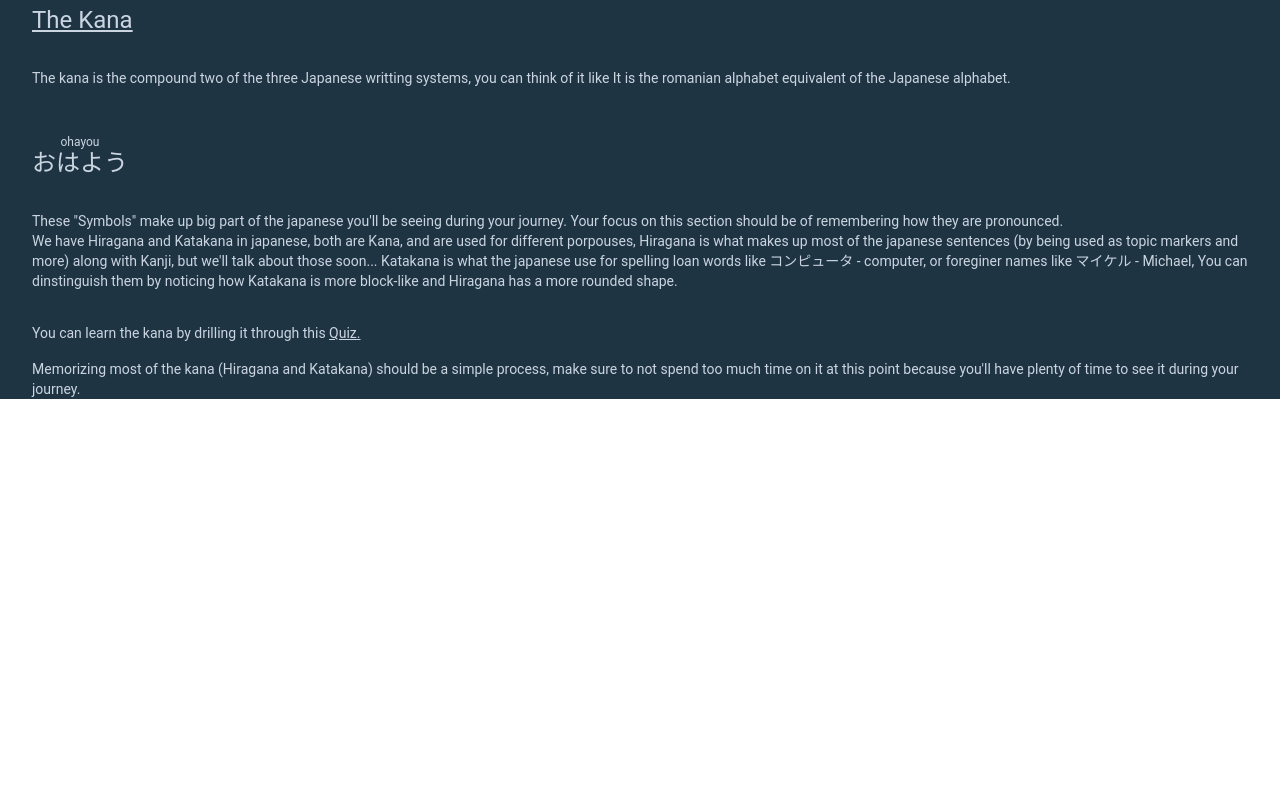
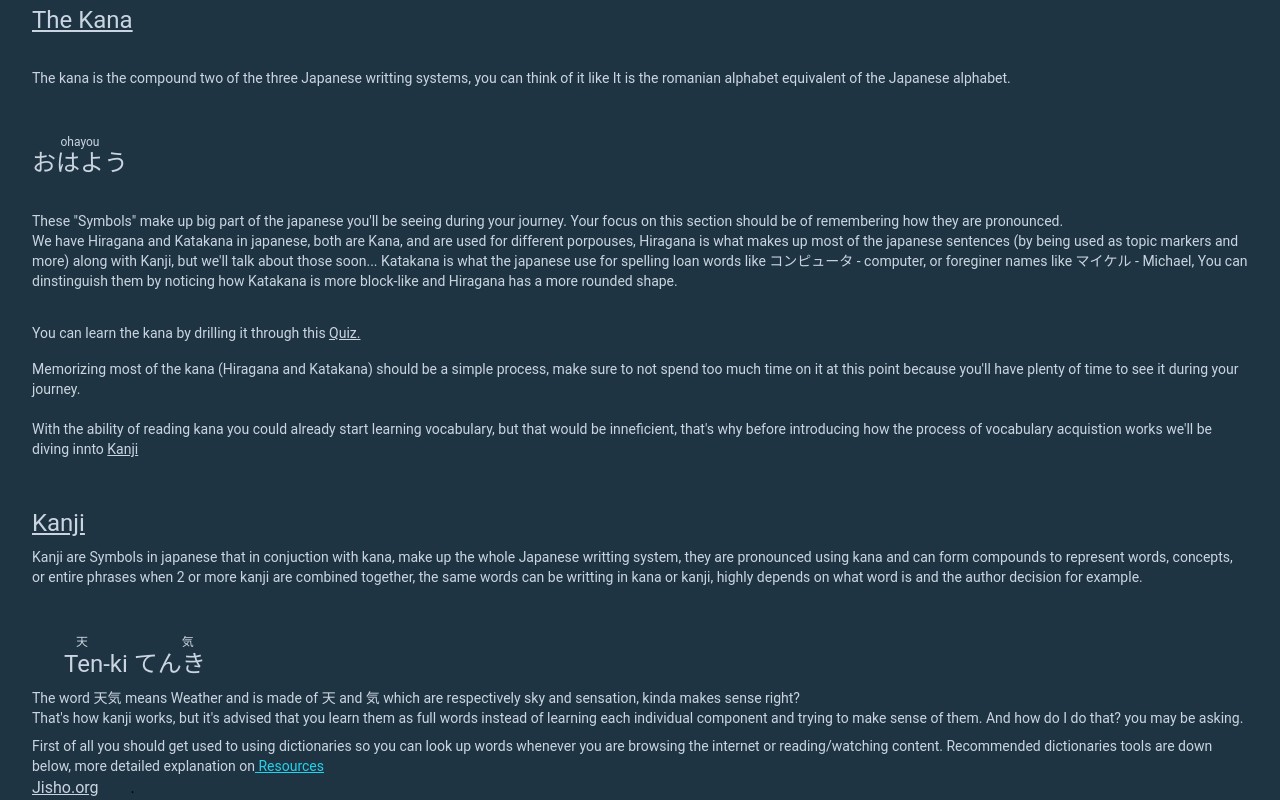
Before and after one commit to Shigure9934/Nulljp, a Next.js app: page /guide in a window 1280 px wide. Shown: the part 718-1518 px from the top of the page. Before the commit the page ends 1117 px from the top, so only its background shows below. Built offline with nearby package versions, Linux system fonts and the light colour scheme.

Commit message:
guide content added

```diff
--- a/pages/guide.js
+++ b/pages/guide.js
@@ -71,10 +71,45 @@ function Guide(){
                 Memorizing most of the kana (Hiragana and Katakana) should be a simple process, make sure to not spend too much time
                 on it at this point because you'll have plenty of time to see it during your journey.
                 </p>
+            <p className='text-sm px-8'>
+                <br />
+                With the ability of reading kana you could already start learning vocabulary,  but that would be inneficient, that's why before introducing how the process of vocabulary acquistion
+                works we'll be diving innto <u>Kanji</u>
+
+                <h2 className='flex text-2xl pt-12 underline'>
+                    Kanji
+                </h2>
+                <p className='text-sm pt-2'>
+                    Kanji are Symbols in japanese that in conjuction with kana, make up the whole Japanese
+                    writting system, they are pronounced using kana and can form compounds to represent
+                   words, concepts, or entire phrases when 2 or more kanji are combined together, the same words can
+                   be writting in kana or kanji, highly depends on what word is and the author decision for example.
+                </p>
+                <h2 className='flex text-2xl px-8 pt-12 '>
+            <ruby>
+                <p>Ten-ki</p>
+             <rb>  てんき </rb>
+                <rt> 天気 </rt>
+            </ruby>
+            </h2>
+            <p className='flex pt-2'>
+                The word 天気 means Weather and is made of 天 and 気 which are respectively
+                sky and sensation, kinda makes sense right? <br/>
+                That's how kanji works, but it's advised that you learn them as full words
+                instead of learning each individual component and trying to make sense of them.
+                And how do I do that? you may be asking.
+            </p>
+            </p>
+            <p className='px-8 text-sm flex-inline pt-2'>
+            First of all you should get used to using dictionaries so you can look up words whenever you are browsing the internet
+            or reading/watching content. Recommended dictionaries tools are down below, more detailed explanation on
+           <p className='inline text-cyan-400'>
+            <Link className=' text-cyan-400 underline' href='./resources' passHref><u> Resources </u></Link>
+            </p>
+            </p>
+           <p className='px-8 inline-block underline hover:text-cyan-700'><a href='https://en.wikipedia.org/wiki/Grit_(personality_trait)' target="_blank" rel="noreferrer" passHref>Jisho.org</a> </p>.
         </div>
-
     </div>
-
     );
 }
 export default Guide;
--- a/pages/index.js
+++ b/pages/index.js
@@ -12,7 +12,7 @@ export default function Home() {
     <><div className={styles.container}>
       {/* title etc */}
       <Head>
-        <title>Nullsite</title>
+        <title>NullGuide</title>
         <meta name="description" content="Generated by create next app" />
         <link rel="icon" href="/icons8-カタカナのヌ-16.png" />
       </Head>
--- a/styles/globals.css
+++ b/styles/globals.css
@@ -12,6 +12,7 @@ html, body {
  @apply h-screen;
  font-size: 1.3rem;
     margin: 0%;
+
 
 
 }
```
Also changed, not shown: 2 other files (tests, documents, lock files or other folders).
